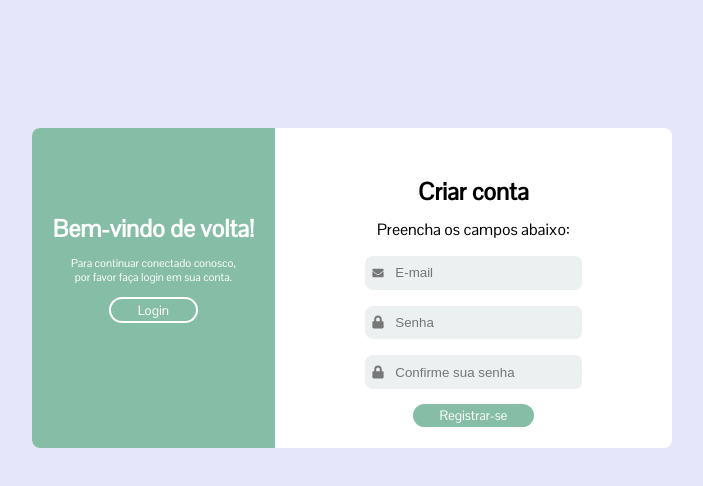
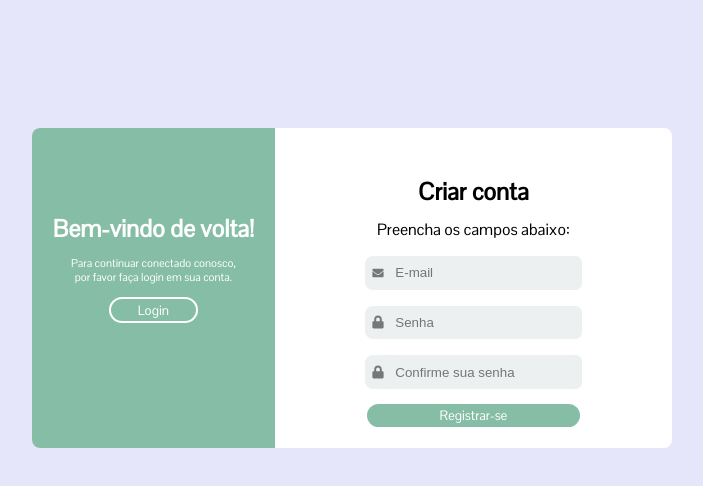
Before and after one commit to emanusantos/stone-case-tecnico, a React (Create React App) app: page / in a window 1280 px wide. Shown: the top 486 px of the page, without its empty margins (288-991 px from the left). Built offline with nearby package versions, Linux system fonts and the light colour scheme; no server answers.

Commit message:
Finalizadas as funcionalidades do componente de registro

```diff
--- a/src/Components/LoginScreen/LoginScreen.css
+++ b/src/Components/LoginScreen/LoginScreen.css
@@ -22,6 +22,11 @@
 
 .signInContent > p {
     font-size: .7em;
+}
+
+.error {
+    font-size: .9em;
+    color: red;
 }
 
 .signUp {
--- a/src/Components/LoginScreen/LoginScreen.jsx
+++ b/src/Components/LoginScreen/LoginScreen.jsx
@@ -8,7 +8,8 @@ export default function LoginScreen() {
     const passwordRef = useRef()
     const passwordConfirmRef = useRef()
     const { signup } = useAuth()
-    const [error, setError] = useState('')
+    const [error, setError] = useState("")
+    const [loading, setLoading] = useState(false)
 
     async function handleSubmit(e) {
         e.preventDefault()
@@ -18,13 +19,13 @@ export default function LoginScreen() {
         };
 
         try {
-            setError('')
+            setError("")
+            setLoading(true)
             await signup(emailRef.current.value, passwordRef.current.value)
         } catch {
             setError('Não foi possível criar conta.')
         }
-
-        signup(emailRef.current.value, passwordRef.current.value)
+        setLoading(false)
     }
 
     return(
@@ -40,8 +41,9 @@ export default function LoginScreen() {
             <div className="signUp">
                     <div className="signUpContent">
                         <h2>Criar conta</h2>
+                        <p className="error">{error}</p>
                         <p>Preencha os campos abaixo:</p>
-                        <form className="form" action="">
+                        <form className="form" onSubmit={handleSubmit}>
                             <label className="label-input" htmlFor="">
                                 <FaEnvelope className="iconModify" />
                                 <input type="email" placeholder="E-mail" ref={emailRef} />
@@ -54,8 +56,8 @@ export default function LoginScreen() {
                                 <FaLock className="iconModify" />
                                 <input type="password" placeholder="Confirme sua senha" ref={passwordConfirmRef} />
                             </label>
+                            <button disabled={loading} className="btn">Registrar-se</button>
                         </form>
-                        <button className="btn">Registrar-se</button>
                     </div>
             </div>
         </div>
--- a/src/Contexts/AuthContext.js
+++ b/src/Contexts/AuthContext.js
@@ -9,14 +9,16 @@ export function useAuth() {
 
 export function AuthProvider({ children }) {
     const [currentUser, setCurrentUser] = useState()
+    const [loading, setLoading] = useState(true)
 
     function signup(email, password) {
-        auth.createUserWithEmailAndPassword(email, password)
+        return auth.createUserWithEmailAndPassword(email, password)
     }
 
     useEffect(() => {
         const unsubscribe = auth.onAuthStateChanged(user => {
             setCurrentUser(user)
+            setLoading(false)
         })
 
         return unsubscribe;
@@ -29,7 +31,7 @@ export function AuthProvider({ children }) {
 
     return (
         <AuthContext.Provider value={user}>
-            {children}
+            {!loading && children}
         </AuthContext.Provider>
     )
 };
```
